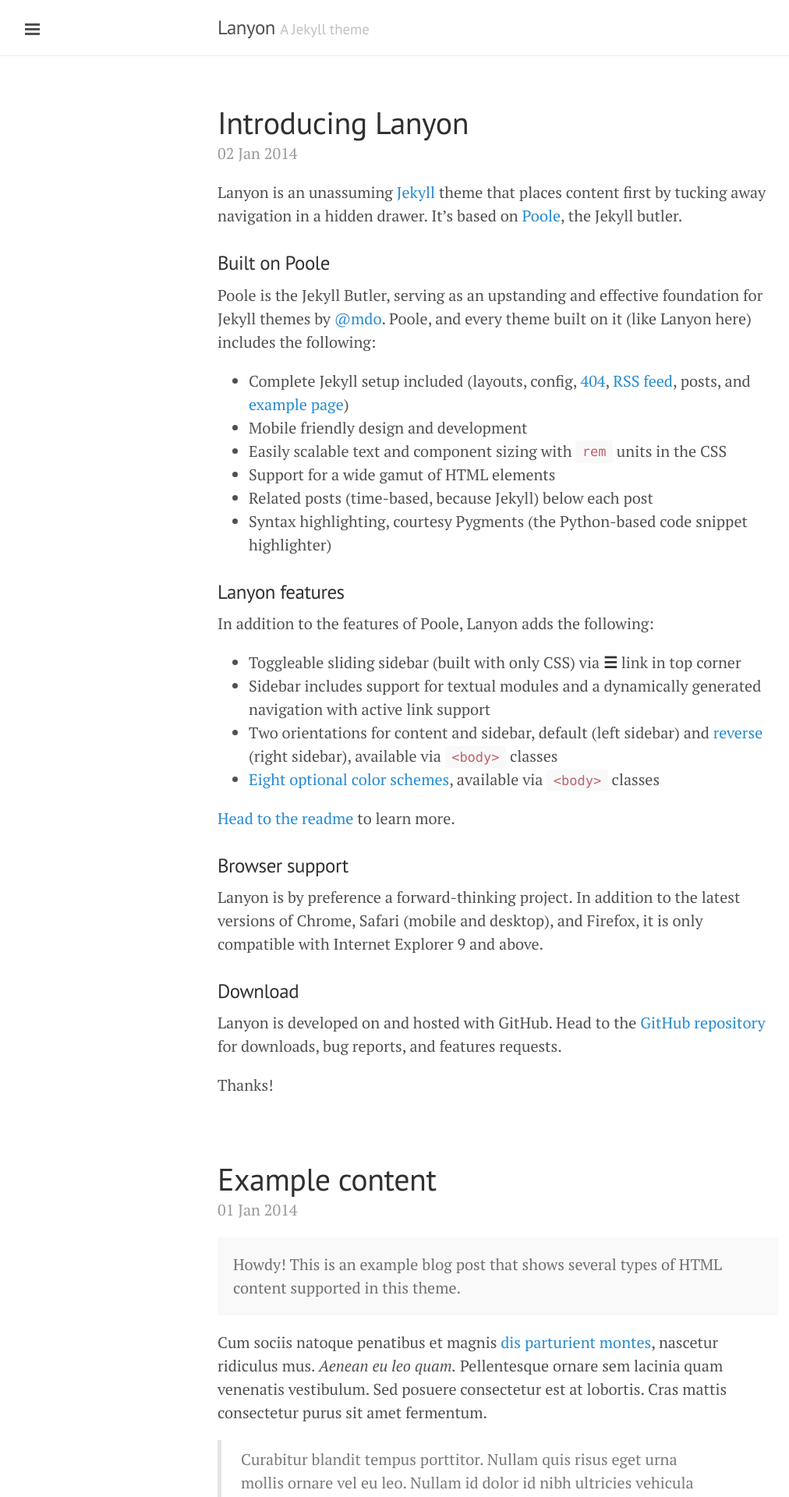
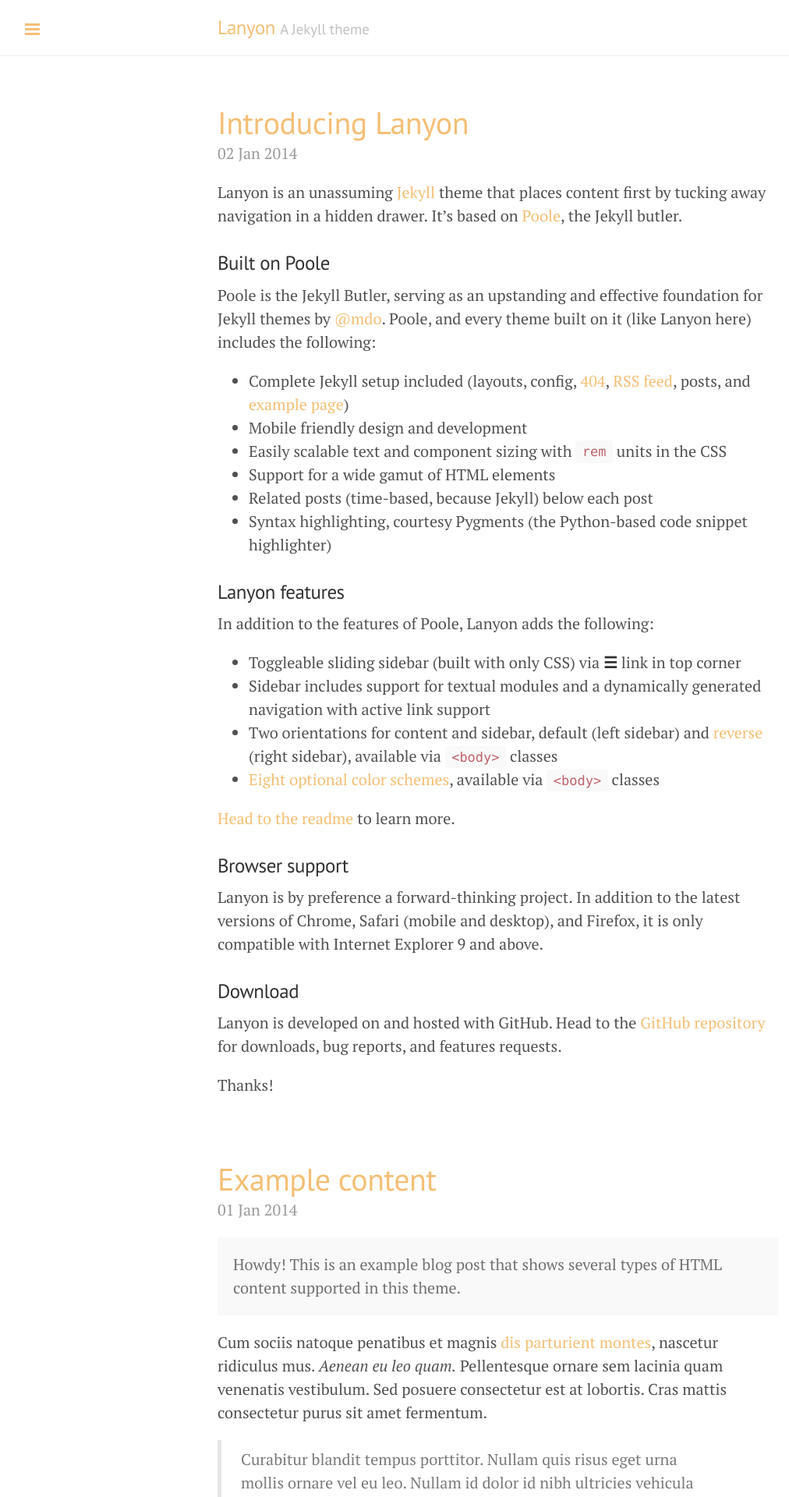
Before and after one commit to djaus2/BruceEckel.github.io, a Jekyll site: the page built from index.html, in a window 1280 px wide. Shown: the top 1920 px of the page at 78% size, without its empty margins (1-1013 px from the left). Built offline with Jekyll 4.4.1, drawn with Linux system fonts in a browser that asks for light colours; Markdown is read by kramdown in place of the engine named in the settings; the list of posts is cut into pages by our own code.

Commit message:
Tuning the Lanyon Theme

```diff
--- a/_layouts/default.html
+++ b/_layouts/default.html
@@ -3,7 +3,7 @@
 
   {% include head.html %}
 
-  <body>
+  <body class="theme-base-0a" class="layout-reverse sidebar-overlay">
 
     {% include sidebar.html %}
 
```
